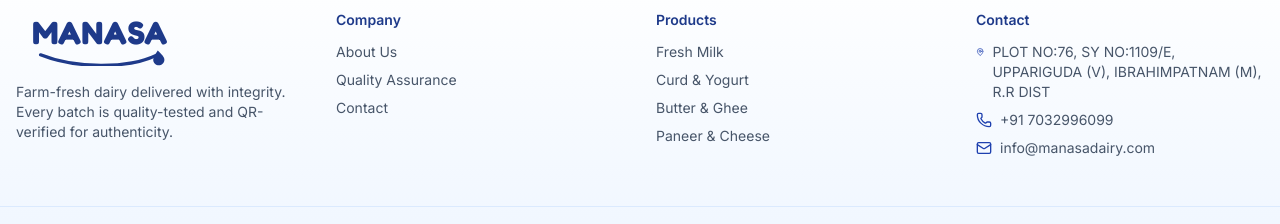
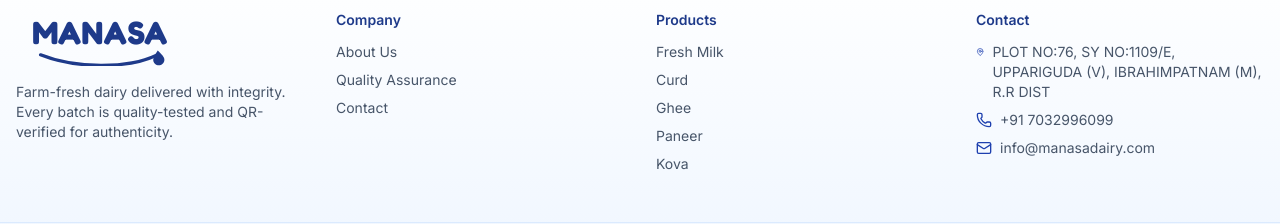
Before and after one commit to Akshara3104/Manasa, a Next.js app: page / in a window 1280 px wide. Shown: the part 2559-2783 px from the top of the page. Built offline with nearby package versions, Linux system fonts and the light colour scheme.

Commit message:
Update SiteFooter.jsx

```diff
--- a/components/SiteFooter.jsx
+++ b/components/SiteFooter.jsx
@@ -24,9 +24,10 @@ export default function SiteFooter() {
           <h4 className="mb-3 text-sm font-semibold text-blue-900">Products</h4>
           <ul className="space-y-2 text-sm text-slate-600">
             <li>Fresh Milk</li>
-            <li>Curd & Yogurt</li>
-            <li>Butter & Ghee</li>
-            <li>Paneer & Cheese</li>
+            <li>Curd</li>
+            <li>Ghee</li>
+            <li>Paneer</li>
+            <li>Kova</li>
           </ul>
         </div>
 
```
